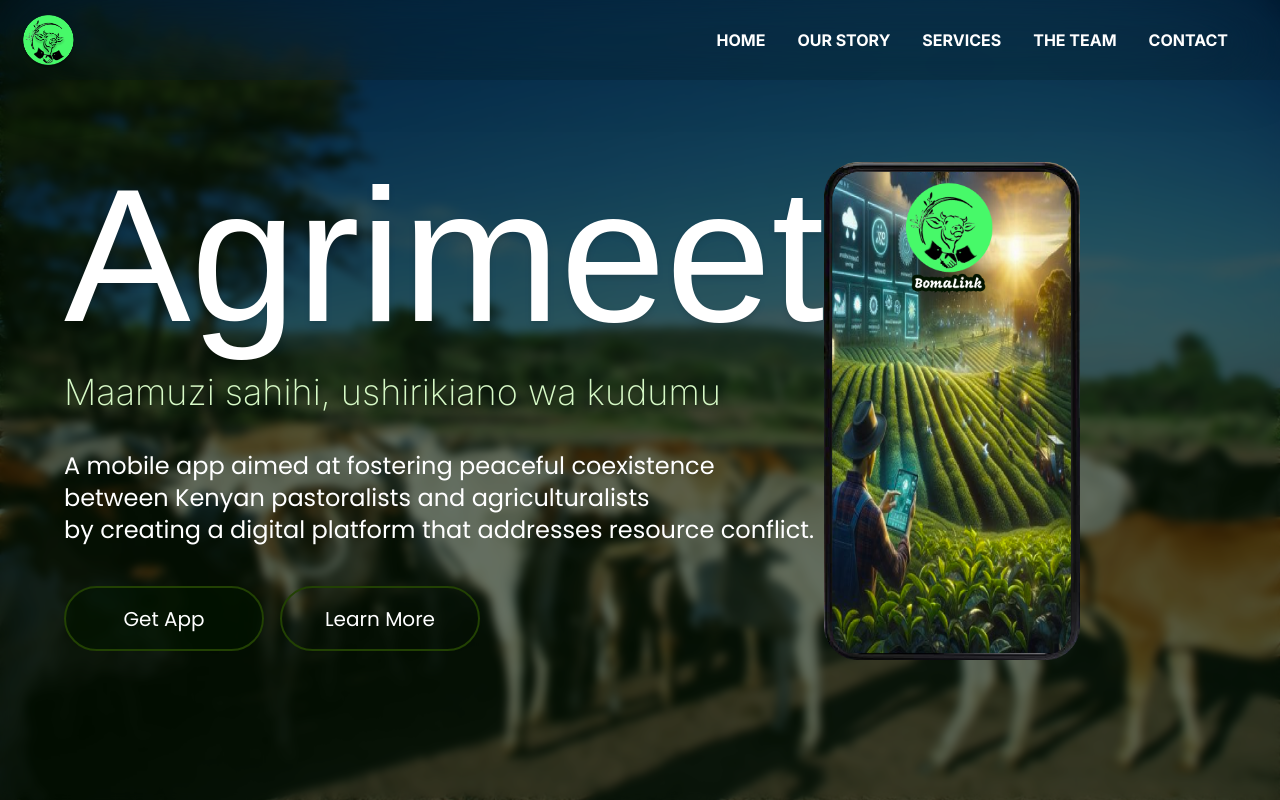
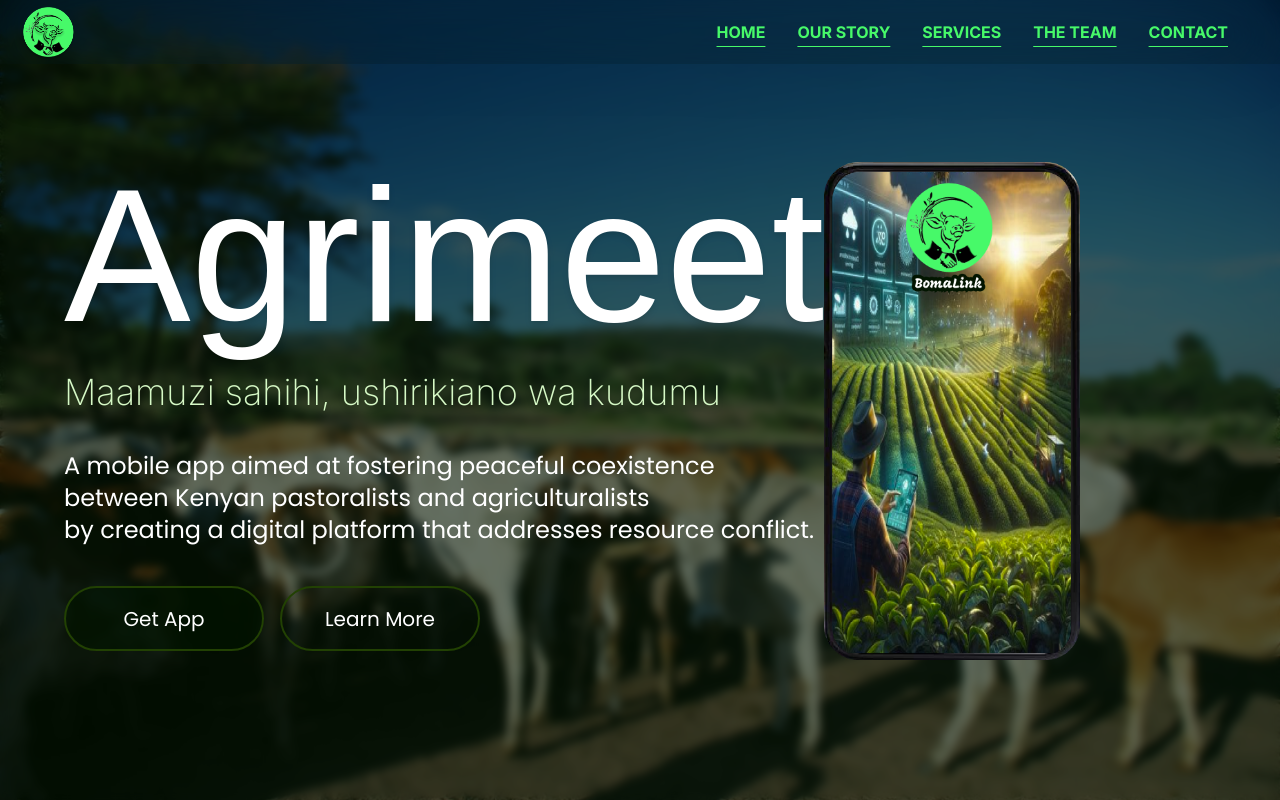
Before and after one commit to Icey-Python/BomaLink-web, a Next.js app: page /#Home in a window 1280 px wide. Shown: the top 800 px of the page. Built offline with nearby package versions, Linux system fonts and the light colour scheme; a web font is replaced by a local one.

Commit message:
feat: Added the ability to track which section is in view
Added the ability to track which section is in view

```diff
--- a/app/globals.css
+++ b/app/globals.css
@@ -14,3 +14,10 @@
     backdrop-filter: blur(5px);
     -webkit-backdrop-filter: blur(5px);
 }
+
+.active {
+    color: #47F969;
+    text-decoration: underline;
+    text-decoration-color: #47F969;
+    text-underline-offset: 8px;
+}
--- a/app/page.tsx
+++ b/app/page.tsx
@@ -1,4 +1,4 @@
-import Image from "next/image";
+"use client"
 import HomeSection from "@/components/Home";
 import OurServices from "@/components/OurServices";
 import OurStory from "@/components/OurStory";
@@ -6,10 +6,11 @@ import Team from "@/components/Team";
 import Header from "@/components/Header";
 
 export default function Home() {
+
   return (
       <main className="overflow-hidden relative">
         <Header />
-        <HomeSection />
+        <HomeSection tagId="Home"/>
         <OurStory tagId="story"/>
         <OurServices tagId="service"/>
         <Team tagId="team" footerId="contact"/>
--- a/components/Home.tsx
+++ b/components/Home.tsx
@@ -2,11 +2,14 @@ import Image from "next/image"
 import Navlink from "@/components/Navlink"
 import Header from "@/components/Header"
 
+interface Props{
+    tagId : string
 
+}
 
-const HomeSection = () => {
+const HomeSection = ({tagId}:Props) => {
   return (
-            <div className="w-screen h-screen backdrop-filter backdrop-blur-3xl self-center bg-no-repeat  "style={{ backgroundImage: `url(${"/newlanding2.jpg"})`, backgroundSize: 'cover' }} >
+            <div className="w-screen h-screen backdrop-filter backdrop-blur-3xl self-center bg-no-repeat  "style={{ backgroundImage: `url(${"/newlanding2.jpg"})`, backgroundSize: 'cover' }} id={tagId}>
                 <div className="w-full h-full bg-[#021500] glasss bg-opacity-60 space-y-10 pl-6">
                     <div className="flex justify-between p-10 pt-20">
                         <div className="pt-20  space-y-6">
--- a/components/Navlink.tsx
+++ b/components/Navlink.tsx
@@ -1,29 +1,59 @@
 "use client"
-
-import Link from "next/link"
-import React from "react"
+import React, { useEffect, useState } from 'react';
+import Link from 'next/link';
 
 interface NavlinkProps {
-    label: string,
-    path: string
+  label: string;
+  path: string;
 }
 
-const Navlink: React.FC<NavlinkProps> = ({label, path}) => {
-   const handleClick = (event: React.MouseEvent) => {
+const Navlink: React.FC<NavlinkProps> = ({ label, path }) => {
+  const [isActive, setIsActive] = useState(false);
+
+  const handleClick = (event: React.MouseEvent) => {
     event.preventDefault();
     const target = document.getElementById(path.replace('#', ''));
     if (target) {
       window.scrollTo({
         top: target.offsetTop,
-        behavior: 'smooth'
+        behavior: 'smooth',
       });
+      history.pushState(null, '', path);
     }
-  }
+  };
 
+   useEffect(() => {
+    const target = document.getElementById(path.replace('#', ''));
+    const observer = new IntersectionObserver(
+      ([entry]) => {
+        setIsActive(entry.isIntersecting);
+        if (entry.isIntersecting) {
+          history.pushState(null, '', path);
+        }
+      },
+      { threshold: [0], rootMargin: '-50% 0px -50% 0px' }
+    );
+
+    if (target) {
+      observer.observe(target);
+    }
+
+    return () => {
+      if (target) {
+        observer.unobserve(target);
+      }
+    };
+  }, [path]);
 
   return (
-    <Link   className=" underline  underline-offset-8 decoration-transparent transition-all hover:duration-700 ease-in duration-400 p-3 pt-2 pb-2 rounded-full hover:underline hover:underline-offset-8 hover:decoration-2 hover:decoration-white focus:underline focus:decoration-2 focus:underline-offset-8 focus:decoration-[#47F969] focus:text-[#47F969]" href={path} onClick={handleClick}>{label}</Link>
-  )
-}
+     <Link
+      className={`transition-all hover:duration-700 ease-in duration-400 p-3 pt-2 pb-2 rounded-full hover:underline hover:underline-offset-8 hover:decoration-2 hover:decoration-white focus:active ${isActive ? 'active' : ''}`}
+      href={path}
+      onClick={handleClick}
+    >
+      {label}
+    </Link>
+  );
+};
 
-export default Navlink
+export default Navlink;
```
Also changed, not shown: components/Header.tsx (+3 -1 lines).
